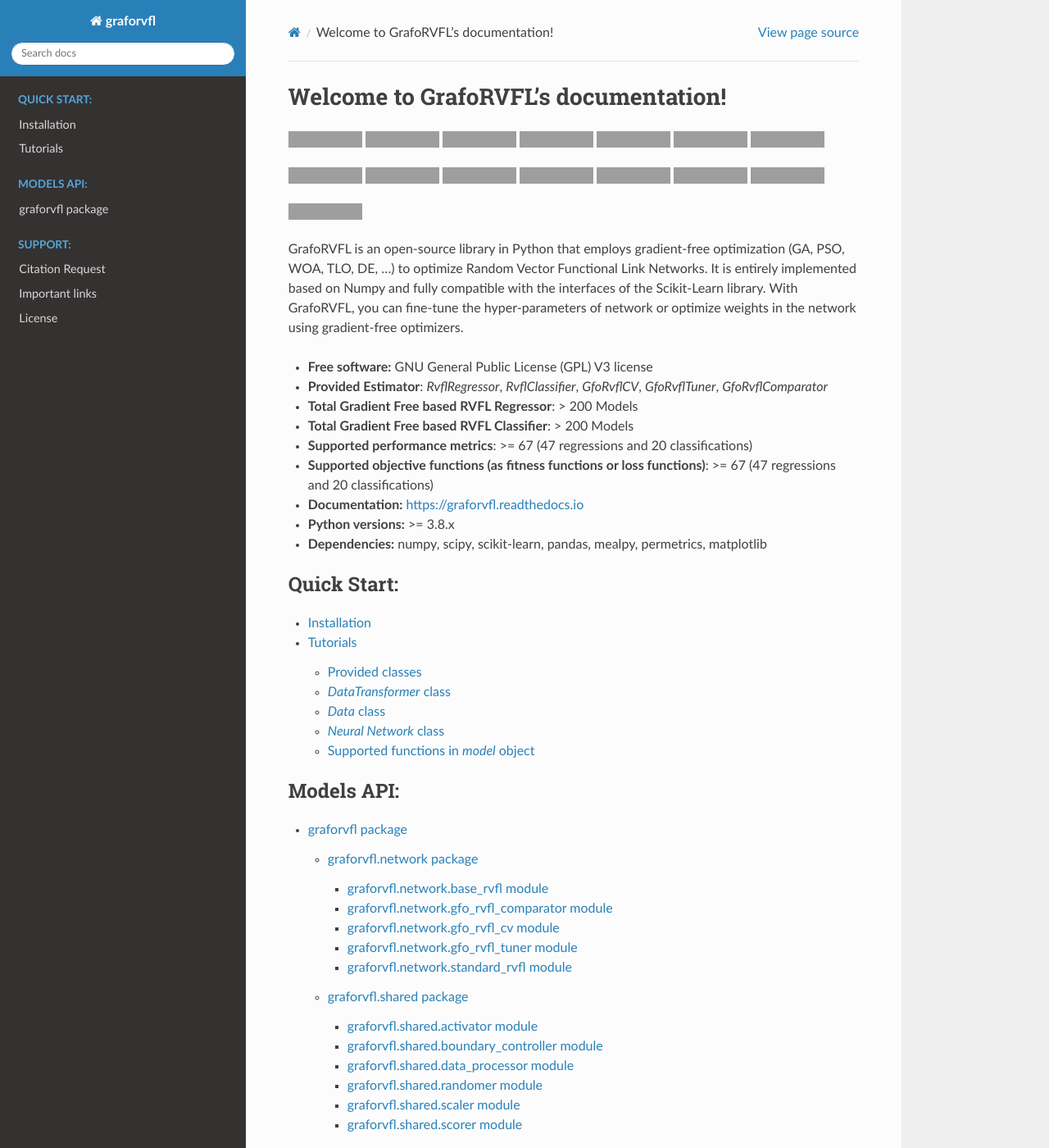
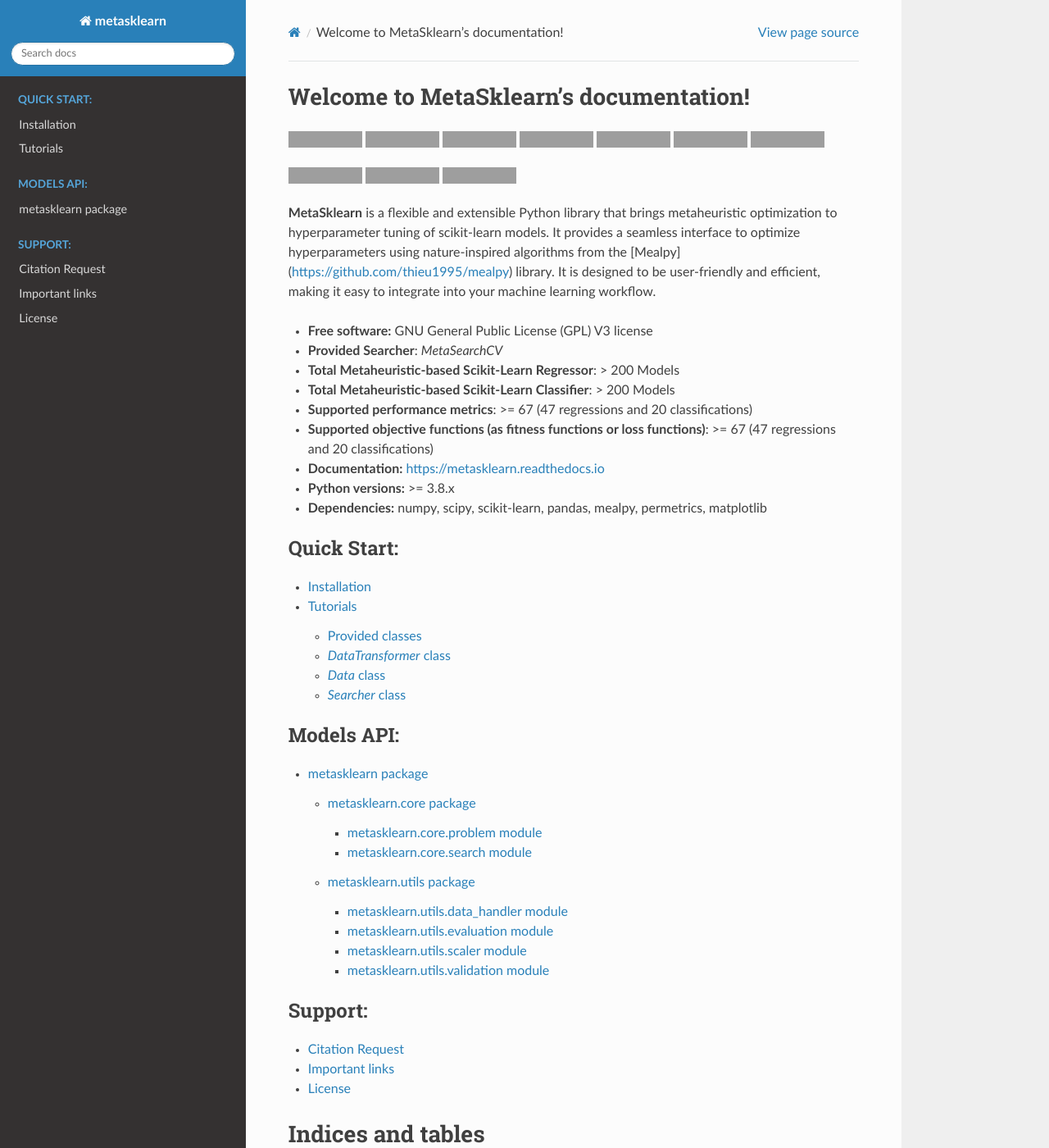
Before and after one commit to thieu1995/MetaSklearn, a Sphinx documentation site: the page built from docs/source/index.rst, in a window 1280 px wide and 1400 px high. Shown: the whole window at 82% size. Built offline with Sphinx 7.4.7 and the Read the Docs theme 3.1.0, drawn with Linux system fonts in a browser that asks for light colours; some of the changed text lies outside the part shown; grey boxes are pictures that could not be loaded.

Commit message:
Update docs

```diff
--- a/docs/source/conf.py
+++ b/docs/source/conf.py
@@ -20,17 +20,17 @@
 
 sys.path.insert(0, os.path.abspath('.'))
 sys.path.insert(0, os.path.abspath('../../'))
-sys.path.insert(1, os.path.abspath('../../graforvfl'))
+sys.path.insert(1, os.path.abspath('../../metasklearn'))
 
 
 # -- Project information -----------------------------------------------------
 
-project = 'graforvfl'
-copyright = '2023, Thieu'
+project = 'metasklearn'
+copyright = '2025, Thieu'
 author = 'Thieu'
 
 # The full version, including alpha/beta/rc tags
-release = '2.0.0'
+release = '0.1.0'
 
 
 # -- General configuration ---------------------------------------------------
--- a/docs/source/index.rst
+++ b/docs/source/index.rst
@@ -1,70 +1,54 @@
-.. GrafoRVFL documentation master file, created by
+.. MetaSklearn documentation master file, created by
    sphinx-quickstart on Sat May 20 16:59:33 2023.
    You can adapt this file completely to your liking, but it should at least
    contain the root `toctree` directive.
 
-Welcome to GrafoRVFL's documentation!
-=====================================
+Welcome to MetaSklearn's documentation!
+=======================================
 
-.. image:: https://img.shields.io/badge/release-2.0.0-yellow.svg
-   :target: https://github.com/thieu1995/graforvfl/releases
+.. image:: https://img.shields.io/badge/release-0.1.0-yellow.svg
+   :target: https://github.com/thieu1995/MetaSklearn/releases
 
-.. image:: https://img.shields.io/pypi/wheel/gensim.svg
-   :target: https://pypi.python.org/pypi/graforvfl
+.. image:: https://badge.fury.io/py/metasklearn.svg
+   :target: https://badge.fury.io/py/metasklearn
 
-.. image:: https://badge.fury.io/py/graforvfl.svg
-   :target: https://badge.fury.io/py/graforvfl
-
-.. image:: https://img.shields.io/pypi/pyversions/graforvfl.svg
+.. image:: https://img.shields.io/pypi/pyversions/metasklearn.svg
    :target: https://www.python.org/
 
-.. image:: https://img.shields.io/pypi/status/graforvfl.svg
-   :target: https://img.shields.io/pypi/status/graforvfl.svg
+.. image:: https://img.shields.io/pypi/dm/metasklearn.svg
+   :target: https://img.shields.io/pypi/dm/metasklearn.svg
 
-.. image:: https://img.shields.io/pypi/dm/graforvfl.svg
-   :target: https://img.shields.io/pypi/dm/graforvfl.svg
+.. image:: https://github.com/thieu1995/MetaSklearn/actions/workflows/publish-package.yaml/badge.svg
+   :target: https://github.com/thieu1995/MetaSklearn/actions/workflows/publish-package.yaml
 
-.. image:: https://github.com/thieu1995/graforvfl/actions/workflows/publish-package.yaml/badge.svg
-   :target: https://github.com/thieu1995/graforvfl/actions/workflows/publish-package.yaml
+.. image:: https://pepy.tech/badge/metasklearn
+   :target: https://pepy.tech/project/metasklearn
 
-.. image:: https://pepy.tech/badge/graforvfl
-   :target: https://pepy.tech/project/graforvfl
-
-.. image:: https://img.shields.io/github/release-date/thieu1995/graforvfl.svg
-   :target: https://img.shields.io/github/release-date/thieu1995/graforvfl.svg
-
-.. image:: https://readthedocs.org/projects/graforvfl/badge/?version=latest
-   :target: https://graforvfl.readthedocs.io/en/latest/?badge=latest
+.. image:: https://readthedocs.org/projects/metasklearn/badge/?version=latest
+   :target: https://metasklearn.readthedocs.io/en/latest/?badge=latest
 
 .. image:: https://img.shields.io/badge/Chat-on%20Telegram-blue
    :target: https://t.me/+fRVCJGuGJg1mNDg1
 
-.. image:: https://img.shields.io/github/contributors/thieu1995/graforvfl.svg
-   :target: https://img.shields.io/github/contributors/thieu1995/graforvfl.svg
-
-.. image:: https://img.shields.io/badge/PR-Welcome-%23FF8300.svg?
-   :target: https://git-scm.com/book/en/v2/GitHub-Contributing-to-a-Project
-
-.. image:: https://zenodo.org/badge/DOI/10.5281/zenodo.10258280.svg
-  :target: https://doi.org/10.5281/zenodo.10258280
+.. image:: https://img.shields.io/badge/DOI-10.6084%2Fm9.figshare.28978805-blue
+   :target: https://doi.org/10.6084/m9.figshare.28978805
 
 .. image:: https://img.shields.io/badge/License-GPLv3-blue.svg
    :target: https://www.gnu.org/licenses/gpl-3.0
 
 
-GrafoRVFL is an open-source library in Python that employs gradient-free optimization (GA, PSO, WOA, TLO, DE, ...) to
-optimize Random Vector Functional Link Networks. It is entirely implemented based on Numpy and fully compatible
-with the interfaces of the Scikit-Learn library. With GrafoRVFL, you can fine-tune the hyper-parameters of network
-or optimize weights in the network using gradient-free optimizers.
-
+**MetaSklearn** is a flexible and extensible Python library that brings metaheuristic optimization to
+hyperparameter tuning of scikit-learn models. It provides a seamless interface to optimize hyperparameters
+using nature-inspired algorithms from the [Mealpy](https://github.com/thieu1995/mealpy) library.
+It is designed to be user-friendly and efficient, making it easy to integrate into your machine learning workflow.
 
 * **Free software:** GNU General Public License (GPL) V3 license
-* **Provided Estimator**: `RvflRegressor`, `RvflClassifier`, `GfoRvflCV`, `GfoRvflTuner`, `GfoRvflComparator`
-* **Total Gradient Free based RVFL Regressor**: > 200 Models
-* **Total Gradient Free based RVFL Classifier**: > 200 Models
+* **Provided Searcher**: `MetaSearchCV`
+* **Total Metaheuristic-based Scikit-Learn Regressor**: > 200 Models
+* **Total Metaheuristic-based Scikit-Learn Classifier**: > 200 Models
 * **Supported performance metrics**: >= 67 (47 regressions and 20 classifications)
 * **Supported objective functions (as fitness functions or loss functions)**: >= 67 (47 regressions and 20 classifications)
-* **Documentation:** https://graforvfl.readthedocs.io
+* **Documentation:** https://metasklearn.readthedocs.io
 * **Python versions:** >= 3.8.x
 * **Dependencies:** numpy, scipy, scikit-learn, pandas, mealpy, permetrics, matplotlib
 
@@ -79,7 +63,7 @@
    :maxdepth: 4
    :caption: Models API:
 
-   pages/graforvfl.rst
+   pages/metasklearn.rst
 
 .. toctree::
    :maxdepth: 4
@@ -88,7 +72,6 @@
    pages/support.rst
 
 
-
 Indices and tables
 ==================
 
--- a/docs/source/pages/graforvfl.network.rst
+++ /dev/null
@@ -1,42 +0,0 @@
-graforvfl.network package
-=========================
-
-graforvfl.network.base\_rvfl module
------------------------------------
-
-.. automodule:: graforvfl.network.base_rvfl
-   :members:
-   :undoc-members:
-   :show-inheritance:
-
-graforvfl.network.gfo\_rvfl\_comparator module
-----------------------------------------------
-
-.. automodule:: graforvfl.network.gfo_rvfl_comparator
-   :members:
-   :undoc-members:
-   :show-inheritance:
-
-graforvfl.network.gfo\_rvfl\_cv module
---------------------------------------
-
-.. automodule:: graforvfl.network.gfo_rvfl_cv
-   :members:
-   :undoc-members:
-   :show-inheritance:
-
-graforvfl.network.gfo\_rvfl\_tuner module
------------------------------------------
-
-.. automodule:: graforvfl.network.gfo_rvfl_tuner
-   :members:
-   :undoc-members:
-   :show-inheritance:
-
-graforvfl.network.standard\_rvfl module
----------------------------------------
-
-.. automodule:: graforvfl.network.standard_rvfl
-   :members:
-   :undoc-members:
-   :show-inheritance:
--- a/docs/source/pages/graforvfl.shared.rst
+++ /dev/null
@@ -1,50 +0,0 @@
-graforvfl.shared package
-========================
-
-graforvfl.shared.activator module
----------------------------------
-
-.. automodule:: graforvfl.shared.activator
-   :members:
-   :undoc-members:
-   :show-inheritance:
-
-graforvfl.shared.boundary\_controller module
---------------------------------------------
-
-.. automodule:: graforvfl.shared.boundary_controller
-   :members:
-   :undoc-members:
-   :show-inheritance:
-
-graforvfl.shared.data\_processor module
----------------------------------------
-
-.. automodule:: graforvfl.shared.data_processor
-   :members:
-   :undoc-members:
-   :show-inheritance:
-
-graforvfl.shared.randomer module
---------------------------------
-
-.. automodule:: graforvfl.shared.randomer
-   :members:
-   :undoc-members:
-   :show-inheritance:
-
-graforvfl.shared.scaler module
-------------------------------
-
-.. automodule:: graforvfl.shared.scaler
-   :members:
-   :undoc-members:
-   :show-inheritance:
-
-graforvfl.shared.scorer module
-------------------------------
-
-.. automodule:: graforvfl.shared.scorer
-   :members:
-   :undoc-members:
-   :show-inheritance:
--- /dev/null
+++ b/docs/source/pages/metasklearn.utils.rst
@@ -0,0 +1,35 @@
+metasklearn.utils package
+=========================
+
+
+metasklearn.utils.data\_handler module
+--------------------------------------
+
+.. automodule:: metasklearn.utils.data_handler
+   :members:
+   :undoc-members:
+   :show-inheritance:
+
+metasklearn.utils.evaluation module
+-----------------------------------
+
+.. automodule:: metasklearn.utils.evaluation
+   :members:
+   :undoc-members:
+   :show-inheritance:
+
+metasklearn.utils.scaler module
+-------------------------------
+
+.. automodule:: metasklearn.utils.scaler
+   :members:
+   :undoc-members:
+   :show-inheritance:
+
+metasklearn.utils.validation module
+-----------------------------------
+
+.. automodule:: metasklearn.utils.validation
+   :members:
+   :undoc-members:
+   :show-inheritance:
--- a/docs/source/pages/quick_start.rst
+++ b/docs/source/pages/quick_start.rst
@@ -2,39 +2,39 @@
 Installation
 ============
 
-* Install the `current PyPI release <https://pypi.python.org/pypi/graforvfl />`_
+* Install the `current PyPI release <https://pypi.python.org/pypi/metasklearn />`_
 
 .. code-block:: bash
 
-	$ pip install graforvfl==2.0.0
+    $ pip install metasklearn==0.1.0
 
 
 * Install directly from source code.
 
 .. code-block:: bash
 
-   $ git clone https://github.com/thieu1995/GrafoRVFL.git
-   $ cd GrafoRVFL
-   $ python setup.py install
+    $ git clone https://github.com/thieu1995/MetaSklearn.git
+    $ cd MetaSklearn
+    $ python setup.py install
 
 * In case, you want to install the development version from Github
 
 .. code-block:: bash
 
-   $ pip install git+https://github.com/thieu1995/GrafoRVFL
+   $ pip install git+https://github.com/thieu1995/MetaSklearn
 
 
-After installation, you can check the version of installed GrafoRVFL::
+After installation, you can check the version of installed MetaSklearn::
 
    $ python
-   >>> import graforvfl
-   >>> graforvfl.__version__
+   >>> import metasklearn
+   >>> metasklearn.__version__
 
 =========
 Tutorials
 =========
 
-In this section, we will explore the usage of the GrafoRVFL model with the assistance of a dataset. While all the
+In this section, we will explore the usage of the MetaSklearn model with the assistance of a dataset. While all the
 preprocessing steps mentioned below can be replicated using Scikit-Learn, we have implemented some utility functions
 to provide users with convenience and faster usage.
 
@@ -42,13 +42,12 @@
 Provided classes
 ----------------
 
-Classes that hold Models and Dataset
+Classes that hold Searcher and Dataset
 
 .. code-block:: python
 
-	from graforvfl import DataTransformer, Data
-	from graforvfl import RvflRegressor, RvflClassifier
-	from graforvfl import GfoRvflCV
+	from metasklearn import DataTransformer, Data
+	from metasklearn import MetaSearchCV
 
 
 `DataTransformer` class
@@ -59,7 +58,7 @@
 
 .. code-block:: python
 
-	from graforvfl import DataTransformer
+	from metasklearn import DataTransformer
 	import pandas as pd
 	from sklearn.model_selection import train_test_split
 
@@ -83,7 +82,7 @@
 
 .. code-block:: python
 
-	from graforvfl import Data
+	from metasklearn import Data
 	import pandas as pd
 
 	dataset = pd.read_csv('Position_Salaries.csv')
@@ -103,83 +102,62 @@
 	data.y_test = scaler_y.transform(data.y_test)
 
 
+`Searcher` class
+----------------
 
-
-`Neural Network` class
-----------------------
+In this example, we will use `MetaSearchCV` to search for the best hyper-parameters of the SVM model.
 
 .. code-block:: python
 
-	from graforvfl import RvflRegressor, RvflClassifier, GfoRvflCV, IntegerVar, StringVar
+    from sklearn.svm import SVC
+    from sklearn.datasets import load_iris
+    from sklearn.model_selection import train_test_split
+    from metasklearn import MetaSearchCV, FloatVar, StringVar
 
-	## 1. Use standard RVFL model for regression problem
-	model = RvflRegressor(size_hidden=10, act_name='sigmoid', weight_initializer="random_uniform", alpha=0.5)
+    # Load dataset
+    X, y = load_iris(return_X_y=True)
+    X_train, X_test, y_train, y_test = train_test_split(X, y, test_size=0.2, random_state=42)
 
-	## 2. Use standard RVFL model for classification problem
-	model = RvflClassifier(size_hidden=10, act_name='sigmoid', weight_initializer="random_normal", alpha=0)
+    # Define param bounds for SVC
+
+    # param_bounds = {          ==> This is for GridSearchCV, show you how to convert to our MetaSearchCV
+    #     "C": [0.1, 100],
+    #     "gamma": [1e-4, 1],
+    #     "kernel": ["linear", "rbf", "poly"]
+    # }
+
+    param_bounds = [
+        FloatVar(lb=0., ub=100., name="C"),
+        FloatVar(lb=1e-4, ub=1., name="gamma"),
+        StringVar(valid_sets=("linear", "rbf", "poly"), name="kernel")
+    ]
+
+    # Initialize and fit MetaSearchCV
+    searcher = MetaSearchCV(
+        estimator=SVC(),
+        param_bounds=param_bounds,
+        task_type="classification",
+        optim="BaseGA",     # Using Genetic Algorithm for hyper-parameter optimization
+        optim_params={"epoch": 20, "pop_size": 30, "name": "GA"},
+        cv=3,
+        scoring="AS",  # or any custom scoring like "F1_macro"
+        seed=42,
+        n_jobs=2,
+        verbose=True
+    )
+
+    searcher.fit(X_train, y_train)
+    print("Best parameters (Classification):", searcher.best_params)
+    print("Best model: ", searcher.best_estimator)
+    print("Best score during searching: ", searcher.best_score)
+
+    # Make prediction after re-fit
+    y_pred = searcher.predict(X_test)
+    print("Test Accuracy:", searcher.score(X_test, y_test))
+    print("Test Score: ", searcher.scores(X_test, y_test, list_metrics=("AS", "RS", "PS", "F1S")))
 
 
-	## 3. Use Gradient Free Optimization to fine-tune the hyper-parameter of RVFL network for regression problem
-	# Design the boundary (parameters)
-	my_bounds = [
-	    IntegerVar(lb=2, ub=1000, name="size_hidden"),
-	    StringVar(valid_sets=("none", "relu", "leaky_relu", "celu", "prelu", "gelu",
-	                          "elu", "selu", "rrelu", "tanh", "sigmoid"), name="act_name"),
-	    StringVar(valid_sets=("orthogonal", "he_uniform", "he_normal", "glorot_uniform",
-	                           "glorot_normal", "lecun_uniform", "lecun_normal", "random_uniform",
-	                           "random_normal"), name="weight_initializer")
-	]
-	opt_paras = {"name": "WOA", "epoch": 10, "pop_size": 20}
-	model = GfoRvflCV(problem_type="regression", bounds=my_bounds,
-	                optim="OriginalWOA", optim_params=opt_paras,
-	                scoring="MSE", cv=3, seed=42, verbose=True)
-
-
-Supported functions in `model` object
--------------------------------------
-
-.. code-block:: python
-
-	from graforvfl import RvflRegressor, Data
-
-	data = Data()       # Assumption that you have provided this object like above
-
-	model = RvflRegressor(size_hidden=10, act_name='sigmoid', weight_initializer="random_uniform", alpha=0.5)
-
-	## Train the model
-	model.fit(data.X_train, data.y_train)
-
-	## Predicting a new result
-	y_pred = model.predict(data.X_test)
-
-	## Calculate metrics using score or scores functions.
-	print(model.score(data.X_test, data.y_test, method="MAE"))
-	print(model.scores(data.X_test, data.y_test, list_metrics=["MAPE", "NNSE", "KGE", "MASE", "R2", "R", "R2S"]))
-
-	## Calculate metrics using evaluate function
-	print(model.evaluate(data.y_test, y_pred, list_metrics=("MSE", "RMSE", "MAPE", "NSE")))
-
-	## Save performance metrics to csv file
-	model.save_metrics(data.y_test, y_pred, list_metrics=("RMSE", "MAE"), save_path="history", filename="metrics.csv")
-
-	## Save training loss to csv file
-	model.save_loss_train(save_path="history", filename="loss.csv")
-
-	## Save predicted label
-	model.save_y_predicted(X=data.X_test, y_true=data.y_test, save_path="history", filename="y_predicted.csv")
-
-	## Save model
-	model.save_model(save_path="history", filename="traditional_mlp.pkl")
-
-	## Load model
-	trained_model = RvflRegressor.load_model(load_path="history", filename="traditional_mlp.pkl")
-
-
-
-
-A real-world dataset contains features that vary in magnitudes, units, and range. We would suggest performing
-normalization when the scale of a feature is irrelevant or misleading. Feature Scaling basically helps to normalize
-the data within a particular range.
+Please check out the examples for more details on how to use the `MetaSearchCV` class.
 
 .. toctree::
    :maxdepth: 4
```
Also changed, not shown: docs/source/pages/graforvfl.rst (deleted, +0 -8 lines), docs/source/pages/metasklearn.core.rst (added, +19 -0 lines), docs/source/pages/metasklearn.rst (added, +9 -0 lines), docs/source/pages/support.rst (+28 -42 lines).
